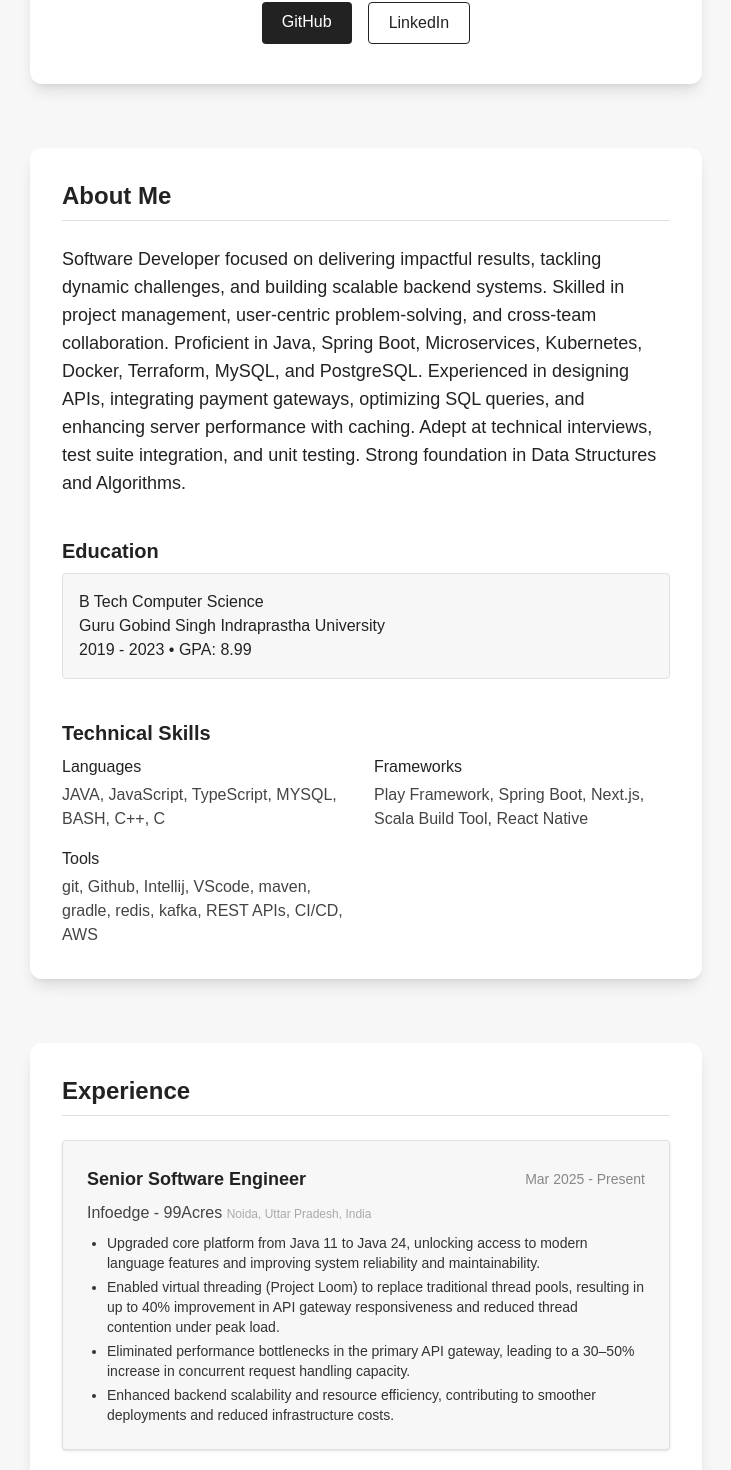
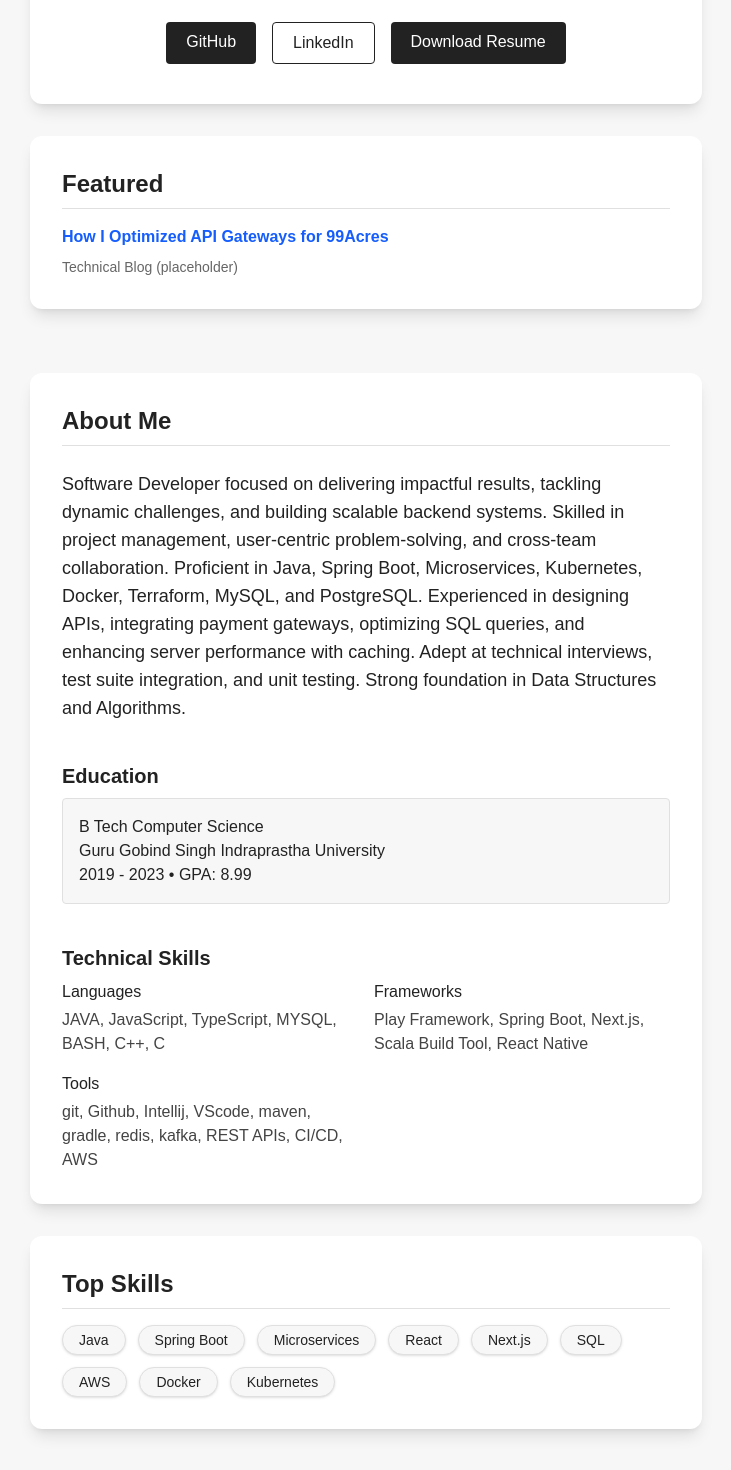
Before and after one commit to Ankitkkkk/portfolio, a Next.js app: page / in a window 1280 px wide. Shown: the part 730-2200 px from the top of the page, without its empty margins (274-1005 px from the left). Built offline with nearby package versions, Linux system fonts and the light colour scheme.

Commit message:
updated with linkedin

```diff
--- a/app/contact/page.tsx
+++ b/app/contact/page.tsx
@@ -13,6 +13,7 @@ export default function Contact() {
           <a href="https://github.com/Ankitkkkk" target="_blank" rel="noopener noreferrer" className="px-5 py-2 rounded bg-[#222] text-white hover:bg-[#444] transition">GitHub</a>
           <a href="https://www.linkedin.com/in/iankitk/" target="_blank" rel="noopener noreferrer" className="px-5 py-2 rounded border border-[#222] text-[#222] hover:bg-[#e0e0e0] transition">LinkedIn</a>
         </div>
+        <a href="/ankit-resume.pdf" className="px-5 py-2 rounded bg-[#222] text-white hover:bg-[#444] transition">Download Resume</a>
       </div>
     </div>
   );
--- a/app/page.tsx
+++ b/app/page.tsx
@@ -54,6 +54,10 @@ const experiences = [
   }
 ];
 
+const topSkills = [
+  "Java", "Spring Boot", "Microservices", "React", "Next.js", "SQL", "AWS", "Docker", "Kubernetes"
+];
+
 export default function Home() {
   return (
     <div className="flex flex-col items-center w-full px-4">
@@ -64,7 +68,8 @@ export default function Home() {
             <Image src="/pfp.jpg" alt="Ankit Kumar" width={160} height={160} priority />
           </div>
           <h1 className="text-4xl font-extrabold tracking-tight mb-2 text-[#222]">Ankit Kumar</h1>
-          <p className="text-lg text-[#333] font-medium mb-6">Senior Software Engineer & Backend Specialist</p>
+          <p className="text-lg text-[#333] font-medium mb-2">Senior Software Engineer & Backend Specialist</p>
+          <p className="text-sm text-[#666] mb-4">1000+ LinkedIn followers • 500+ connections • Active in coding competitions</p>
           <nav className="flex gap-6 mt-2 text-base font-medium mb-6">
             <a href="#about" className="hover:text-[#6c757d] transition">About</a>
             <a href="#experience" className="hover:text-[#6c757d] transition">Experience</a>
@@ -75,6 +80,18 @@ export default function Home() {
           <div className="flex flex-col sm:flex-row gap-4 justify-center mt-2">
             <a href="https://github.com/Ankitkkkk" target="_blank" rel="noopener noreferrer" className="px-5 py-2 rounded bg-[#222] text-white hover:bg-[#444] transition">GitHub</a>
             <a href="https://www.linkedin.com/in/iankitk/" target="_blank" rel="noopener noreferrer" className="px-5 py-2 rounded border border-[#222] text-[#222] hover:bg-[#e0e0e0] transition">LinkedIn</a>
+            <a href="/ankit-resume.pdf" className="px-5 py-2 rounded bg-[#222] text-white hover:bg-[#444] transition">Download Resume</a>
+          </div>
+        </div>
+      </section>
+
+      {/* Featured Section */}
+      <section className="w-full flex justify-center scroll-mt-24 mt-8">
+        <div className="bg-white rounded-xl shadow-lg p-8 max-w-2xl w-full">
+          <h1 className="text-2xl font-bold mb-4 border-b border-[#e0e0e0] pb-2 text-[#222]">Featured</h1>
+          <div className="flex flex-col gap-2">
+            <a href="#" className="text-blue-600 hover:underline font-semibold">How I Optimized API Gateways for 99Acres</a>
+            <span className="text-sm text-[#666]">Technical Blog (placeholder)</span>
           </div>
         </div>
       </section>
@@ -104,6 +121,18 @@ export default function Home() {
               <div className="font-medium mb-1 text-[#222]">Tools</div>
               <div className="text-[#444]">git, Github, Intellij, VScode, maven, gradle, redis, kafka, REST APIs, CI/CD, AWS</div>
             </div>
+          </div>
+        </div>
+      </section>
+
+      {/* Top Skills Section */}
+      <section className="w-full flex justify-center scroll-mt-24 mt-8">
+        <div className="bg-white rounded-xl shadow-lg p-8 max-w-2xl w-full">
+          <h1 className="text-2xl font-bold mb-4 border-b border-[#e0e0e0] pb-2 text-[#222]">Top Skills</h1>
+          <div className="flex flex-wrap gap-3 mt-2">
+            {topSkills.map(skill => (
+              <span key={skill} className="px-4 py-1 rounded-full bg-[#f7f7f7] border border-[#e0e0e0] text-[#222] font-medium text-sm shadow-sm">{skill}</span>
+            ))}
           </div>
         </div>
       </section>
@@ -152,6 +181,14 @@ export default function Home() {
         </div>
       </section>
 
+      {/* Interests & Volunteering Section */}
+      <section className="w-full flex justify-center scroll-mt-24 mt-8">
+        <div className="bg-white rounded-xl shadow-lg p-8 max-w-2xl w-full">
+          <h1 className="text-2xl font-bold mb-4 border-b border-[#e0e0e0] pb-2 text-[#222]">Interests & Volunteering</h1>
+          <p className="text-[#222]">Active member of competitive programming communities (CodeChef, Codeforces). Interested in distributed systems, cloud infrastructure, and mentoring junior developers.</p>
+        </div>
+      </section>
+
       {/* Achievements Section */}
       <section id="achievements" className="w-full flex justify-center scroll-mt-24 mt-16">
         <div className="bg-white rounded-xl shadow-lg p-8 max-w-2xl w-full">
@@ -174,6 +211,17 @@ export default function Home() {
         </div>
       </section>
 
+      {/* Recommendations Section */}
+      <section className="w-full flex justify-center scroll-mt-24 mt-8">
+        <div className="bg-white rounded-xl shadow-lg p-8 max-w-2xl w-full">
+          <h1 className="text-2xl font-bold mb-4 border-b border-[#e0e0e0] pb-2 text-[#222]">Recommendations</h1>
+          <div className="flex flex-col gap-4 mt-2">
+            <blockquote className="text-[#333] italic border-l-4 border-[#e0e0e0] pl-4">“Ankit is a highly skilled engineer who consistently delivers high-quality solutions.”<br /><span className="text-[#888]">— Priya S. (Manager, 99Acres)</span></blockquote>
+            <blockquote className="text-[#333] italic border-l-4 border-[#e0e0e0] pl-4">“His leadership and technical depth made a huge impact on our team.”<br /><span className="text-[#888]">— Rahul G. (Colleague, Ipsator)</span></blockquote>
+          </div>
+        </div>
+      </section>
+
       {/* Contact Section */}
       <section id="contact" className="w-full flex justify-center scroll-mt-24 mt-16 mb-12">
         <div className="bg-white rounded-xl shadow-lg p-8 max-w-2xl w-full">
@@ -182,10 +230,11 @@ export default function Home() {
             <div className="mb-2"><span className="font-medium text-[#222]">Phone:</span> <a href="tel:+918178231961" className="text-[#6c757d] hover:underline">+91 8178231961</a></div>
             <div className="mb-2"><span className="font-medium text-[#222]">Email:</span> <a href="mailto:kr.ankit253@gmail.com" className="text-[#6c757d] hover:underline">kr.ankit253@gmail.com</a></div>
           </div>
-          <div className="flex gap-6 mt-4">
+          <div className="flex gap-6 mt-4 mb-4">
             <a href="https://github.com/Ankitkkkk" target="_blank" rel="noopener noreferrer" className="px-5 py-2 rounded bg-[#222] text-white hover:bg-[#444] transition">GitHub</a>
             <a href="https://www.linkedin.com/in/iankitk/" target="_blank" rel="noopener noreferrer" className="px-5 py-2 rounded border border-[#222] text-[#222] hover:bg-[#e0e0e0] transition">LinkedIn</a>
           </div>
+          <a href="/ankit-resume.pdf" className="px-5 py-2 rounded bg-[#222] text-white hover:bg-[#444] transition">Download Resume</a>
         </div>
       </section>
     </div>
```
